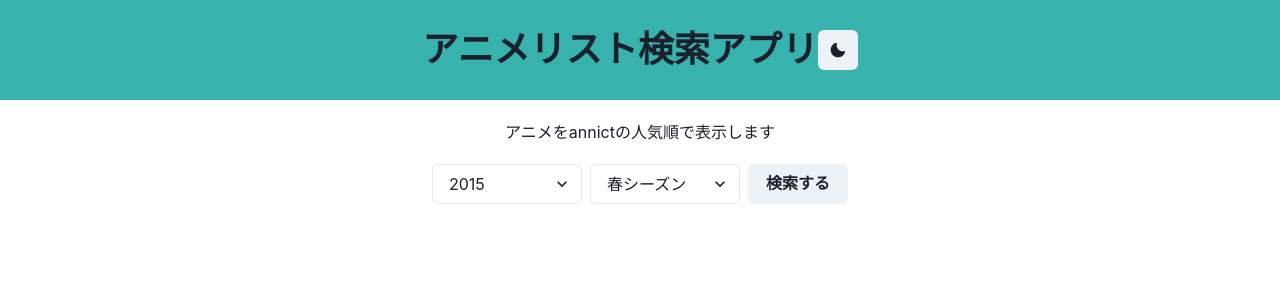
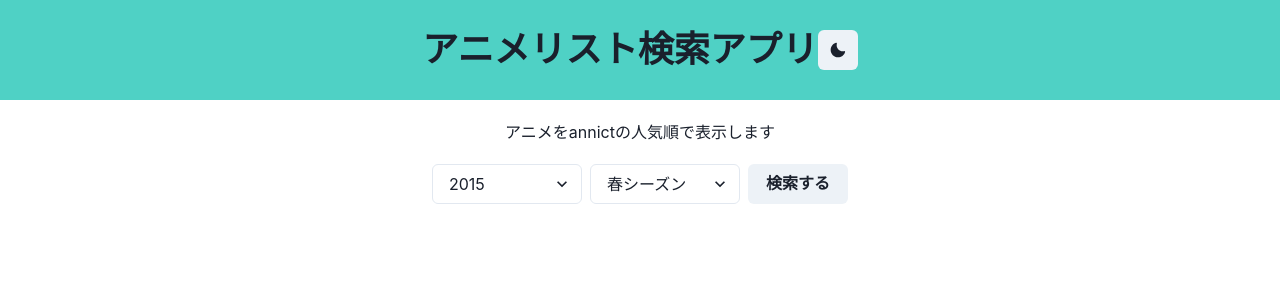
Before and after one commit to shimpei1494/anime-list-search, a Next.js app: page / in a window 1280 px wide. Shown: the top 300 px of the page. Built offline with nearby package versions, Linux system fonts and the light colour scheme.

Commit message:
色味調整

```diff
--- a/components/AnimeArticle/index.jsx
+++ b/components/AnimeArticle/index.jsx
@@ -5,7 +5,7 @@ export function AnimeArticle(props) {
   const theAnime = props.oneAnime;
 
   return (
-    <Box bgColor="teal.400" p="2" m="2">
+    <Box bgColor="teal.300" p="2" m="2">
       <Heading size='lg'>{theAnime.title}</Heading>
       <Text>wacth数：{theAnime.watchers_count}</Text>
       <Link href={theAnime.official_site_url} target='_blank'>公式URL</Link>
--- a/components/Header/index.jsx
+++ b/components/Header/index.jsx
@@ -7,7 +7,7 @@ export function Header() {
   const { colorMode, toggleColorMode } = useColorMode()
 
   return (
-    <Center h={100} bg="teal.400">
+    <Center h={100} bg="teal.300">
       <Heading>アニメリスト検索アプリ</Heading>
       <IconButton
         // _focus={{_focus: "none"}} //周りの青いアウトラインが気になる場合に消す方法
```
